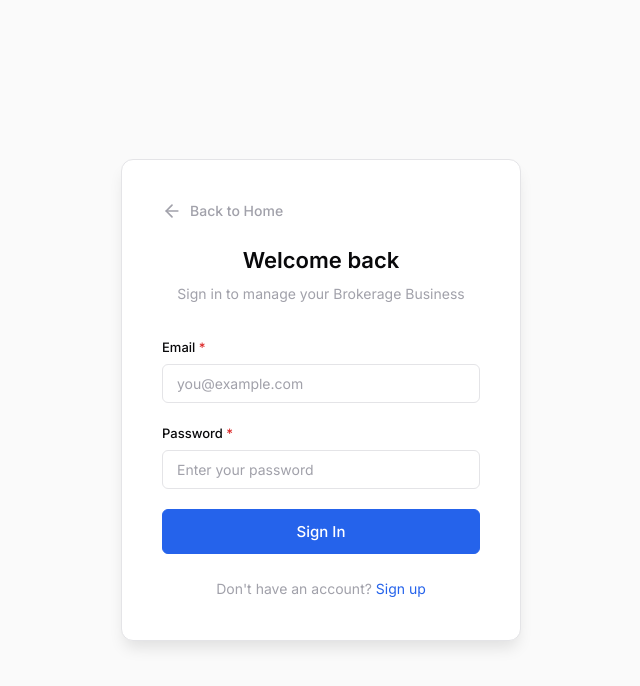
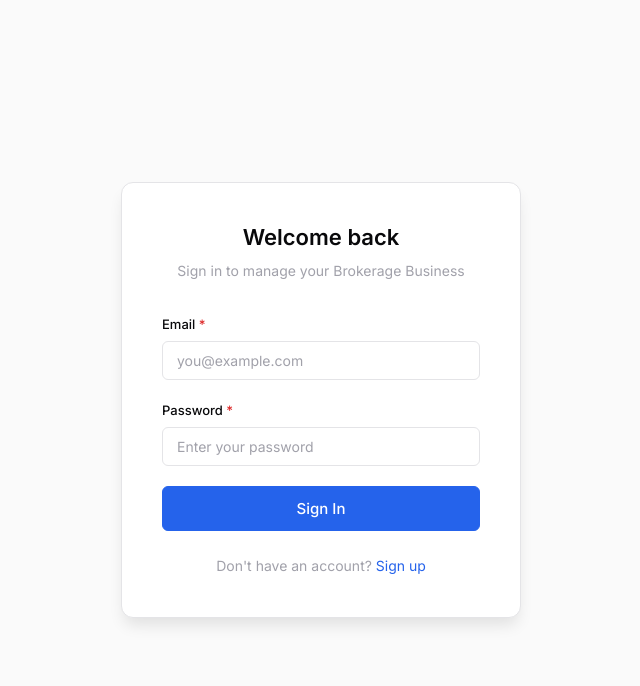
Before and after one commit to devgohel8520/broker-ms, a website: page login.html in a window 1280 px wide. Shown: the whole page, without its empty margins (319-959 px from the left). Drawn offline with Linux system fonts and the light colour scheme.

Commit message:
Revert "feat: add back to home link on login and signup pages"
This reverts commit 596dffbeda2415e3928a651ef0811d2a9103fc43.

```diff
--- a/css/layout.css
+++ b/css/layout.css
@@ -445,22 +445,6 @@
   text-align: center;
   color: var(--text-muted);
   margin-bottom: 32px;
-}
-
-.auth-back-link {
-  display: inline-flex;
-  align-items: center;
-  gap: 8px;
-  color: var(--text-muted);
-  font-size: 14px;
-  font-weight: 500;
-  margin-bottom: 24px;
-  text-decoration: none;
-  transition: color var(--transition-fast);
-}
-
-.auth-back-link:hover {
-  color: var(--accent-primary);
 }
 
 .auth-form {
--- a/js/app.js
+++ b/js/app.js
@@ -91,10 +91,6 @@ const App = {
     }
 
     const content = `
-      <a href="landing.html" class="auth-back-link">
-        <svg xmlns="http://www.w3.org/2000/svg" width="20" height="20" viewBox="0 0 24 24" fill="none" stroke="currentColor" stroke-width="2" stroke-linecap="round" stroke-linejoin="round"><path d="m12 19-7-7 7-7"/><path d="M19 12H5"/></svg>
-        Back to Home
-      </a>
       <h2 class="auth-title">Welcome back</h2>
       <p class="auth-subtitle">Sign in to manage your Brokerage Business</p>
       <form class="auth-form" id="login-form">
@@ -146,10 +142,6 @@ const App = {
     }
 
     const content = `
-      <a href="landing.html" class="auth-back-link">
-        <svg xmlns="http://www.w3.org/2000/svg" width="20" height="20" viewBox="0 0 24 24" fill="none" stroke="currentColor" stroke-width="2" stroke-linecap="round" stroke-linejoin="round"><path d="m12 19-7-7 7-7"/><path d="M19 12H5"/></svg>
-        Back to Home
-      </a>
       <h2 class="auth-title">Create account</h2>
       <p class="auth-subtitle">Start managing your Brokerage Business today</p>
       <form class="auth-form" id="signup-form">
```
